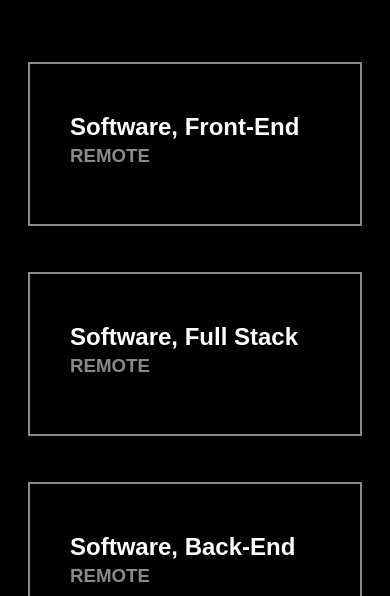
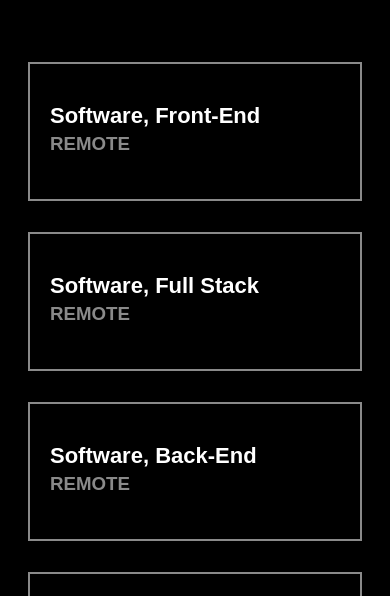
Before and after one commit to Zirkuit/zirkuit.github.io, a plain HTML site: page jobs/index.html in a window 390 px wide. Shown: the part 248-844 px from the top of the page. Drawn offline with Linux system fonts and the light colour scheme; a web font is replaced by a local one.

Commit message:
Cards are now mobile friendly

```diff
--- a/jobs/jobs.css
+++ b/jobs/jobs.css
@@ -136,6 +136,19 @@ footer {
         font-size: 20px;
         margin-bottom: 20px;
     }
+    .card a {
+        padding: 0px 20px 5px 20px;
+        height: 130px;
+    }
+    .card {
+        margin-bottom: -40px;
+    }
+    .card a h2 {
+        font-size: 22px;
+    }
+    .card a p {
+        font-size: 17px;
+    }
 }
 
 @media only screen and (max-width: 460px) {
```
